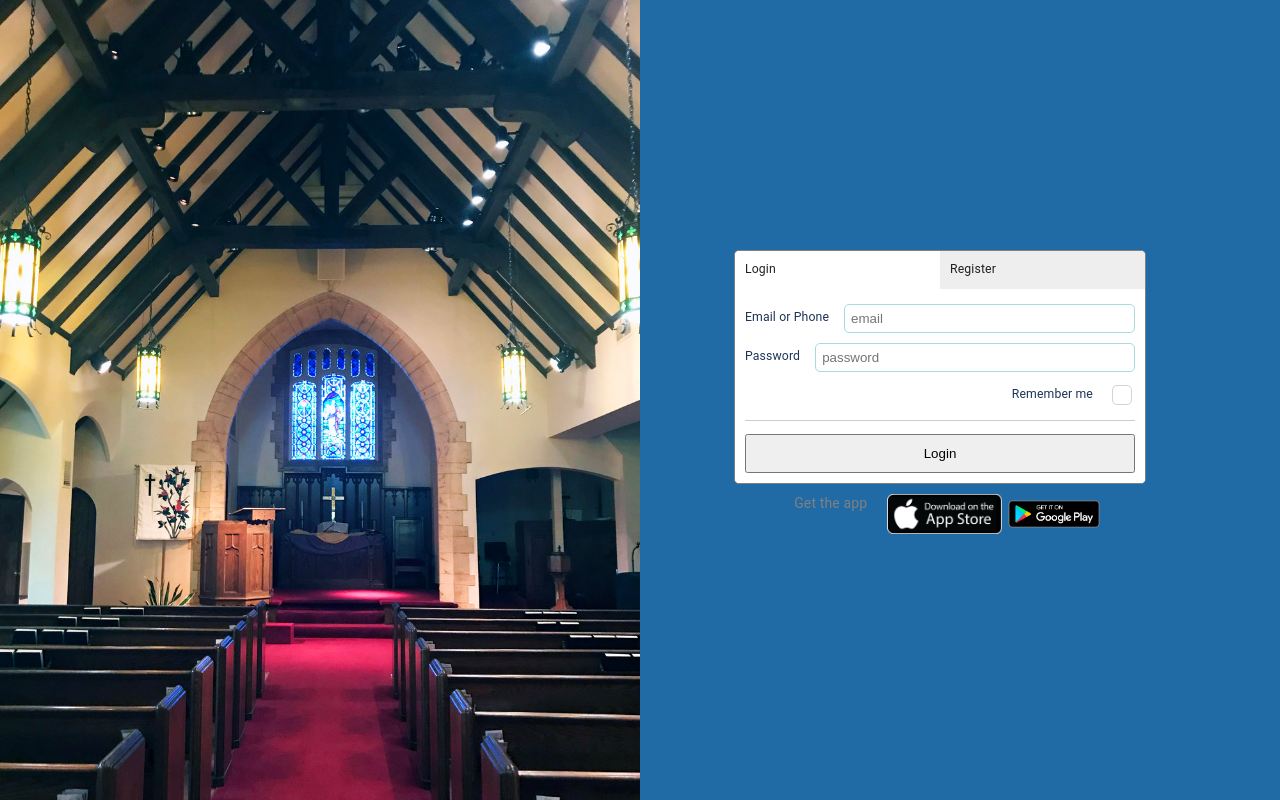
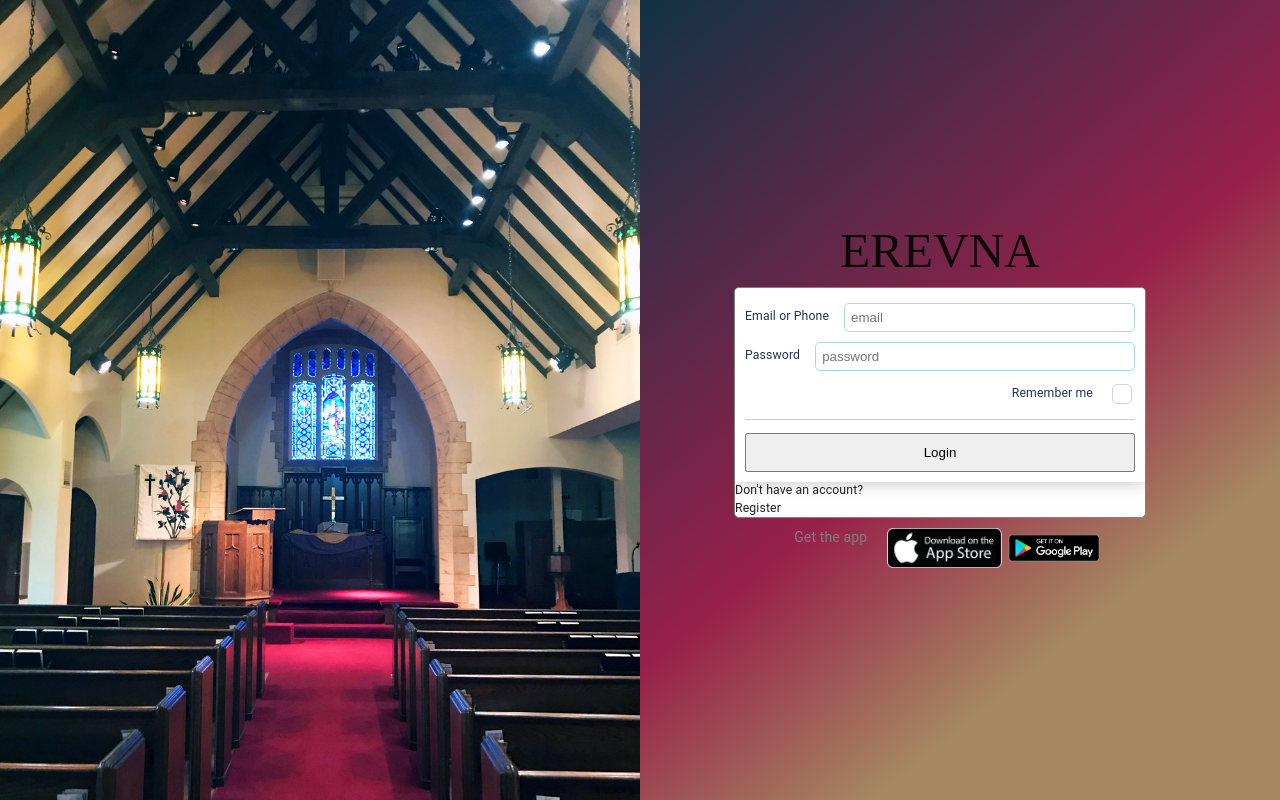
Before and after one commit to Titus1997/ErevnaApp, a React (Create React App) app: page / in a window 1280 px wide. Built offline with nearby package versions, Linux system fonts and the light colour scheme.

Commit message:
adding design

```diff
--- a/package.json
+++ b/package.json
@@ -9,7 +9,7 @@
     "@types/react-dom": "^16.0.11",
     "@types/react-paginate": "^6.0.0",
     "@types/react-router-dom": "^4.3.1",
-    "axios": "^0.18.0",
+    "axios": "^0.18.1",
     "google-maps-react": "^2.0.2",
     "material-icons": "^0.3.0",
     "node-sass": "^4.11.0",
@@ -18,6 +18,7 @@
     "react-geosuggest": "^2.10.0",
     "react-google-location": "^1.2.2",
     "react-paginate": "^6.0.0",
+    "react-phone-number-input": "^2.4.1",
     "react-router-dom": "^4.3.1",
     "react-scripts": "^2.1.3",
     "typescript": "^3.2.2"
--- a/src/components/authentication/Authentication.tsx
+++ b/src/components/authentication/Authentication.tsx
@@ -40,17 +40,18 @@ export default class AuthenticationView extends React.Component <IAuthentication
 
         return (
             <div className='auth-view'>
-                {<div className='tabs'>
-                    <div className={this.state.tabToRender === 'login' ? tabButtonClass + ' sellected' : tabButtonClass} onClick={() => {this.changeTab('login')}}>
-                        Login
-                    </div>
-                    <div className={this.state.tabToRender === 'register' ? tabButtonClass + ' sellected' : tabButtonClass} onClick={() => {this.changeTab('register')}}>
-                        Register
-                    </div>
-        </div>}
                 <div className='content'>
                     {this.state.tabToRender === 'login' ? loginForm : registerForm}
                 </div>
+
+                {this.state.tabToRender === 'login' ?
+                <div>Don't have an account?
+                    <div onClick={() => {this.changeTab('register')}} color="blue">Register</div>
+                </div> :
+                <div>Already have an account?
+                    <div onClick={() => {this.changeTab('login')}} color="blue">Login</div>
+                </div>
+                }
             </div>
         );
     }
--- a/src/components/form/StaticForms.tsx
+++ b/src/components/form/StaticForms.tsx
@@ -3,13 +3,6 @@ import Form, { IFormDropDown } from './Form';
 import {Address, loginURL, registerURL, UserLogin, UserRegister} from "../../common/Client";
 import {Redirect} from "react-router";
 import { createBrowserHistory } from 'history';
-
-let genderSelectProps: IFormDropDown =  {
-    key: 'gender',
-    label:'Gender',
-    type:'select',
-    valueSet: ['Male', 'Female']
-};
 
 export let RegisterForm:JSX.Element =
     <Form
@@ -17,7 +10,7 @@ export let RegisterForm:JSX.Element =
         title = ''
         submitLabel = 'Next'
         fields = {[
-            {key: 'emailphone', label: 'Email or Phone', type: 'text', placeholder: 'email@example.com'},
+            {key: 'Phone', label: 'Email or Phone', type: 'text', placeholder: 'email@example.com'},
             {key: 'password', label: 'Password', type: 'password', placeholder: 'password'},
             {key: 're-password', label: 'Retype Password', type: 'password', placeholder: 'retype password'},
             {key: 'firstname', label: 'First Name', type: 'text', placeholder: 'first name'},
--- a/src/views/landingPage/LandingPage.scss
+++ b/src/views/landingPage/LandingPage.scss
@@ -1,7 +1,8 @@
 @import './../../theme.scss';
 
 body{
-  background: #206ba5;
+  background-color: #1fc8db;
+  background-image: linear-gradient(141deg, #9fb8ad 0%, #1fc8db 51%, #2cb5e8 75%);
 }
 
 .landing-page {
@@ -14,7 +15,14 @@ body{
       background-size: cover;
   }
 
+  .app-name{
+    font-family: 'Calistoga', cursive;
+    font-size: 4em;
+  }
+
   .authentication-box{
+    background-color: #173143;
+    background-image: linear-gradient(141deg, #113245 0%, #98204a 51%, #a68861 75%);
     display: flex;
     align-items: center;
     justify-content: center;
--- a/src/views/landingPage/LandingPage.tsx
+++ b/src/views/landingPage/LandingPage.tsx
@@ -38,15 +38,13 @@ export default class LandingPage extends React.Component<ILandingPageProps, ILan
         if(localStorage.getItem("token") == null){
             return (
                 <div className='landing-page'>
-                    {/*<Header />*/}
                         <div className='left landing-page-content home-background'>
-                            {/*<h1> Erevna </h1>
-                            <h3> Find nearby christian communities </h3>
-                            <img src={homeImage} className='homeImg'/>*/}
                         </div>
                         <div className='right landing-page-content authentication-box'>
+                            <div className='app-name'>EREVNA</div>
                             <AuthenticationView />
                             <Getapp/>
+
                         </div>
                     {/*<Footer />*/}
                 </div>
```
Also changed, not shown: 1 other file (tests, documents, lock files or other folders).
